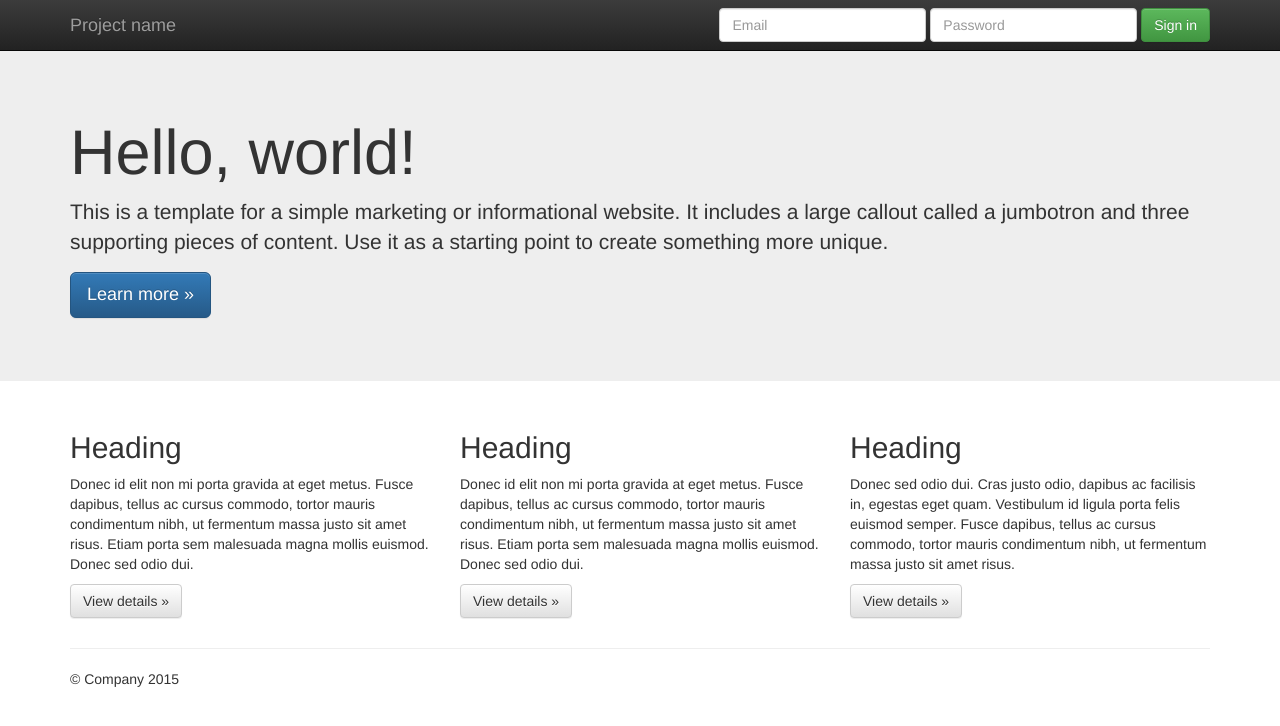
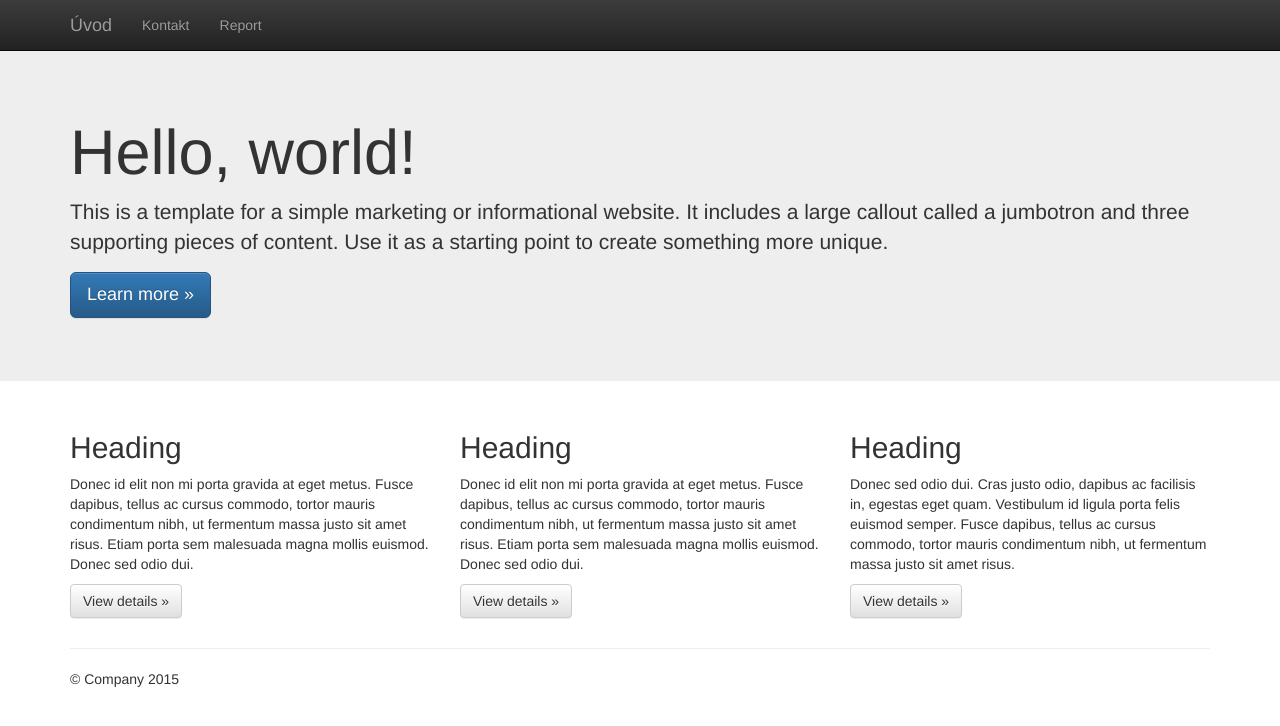
Before and after one commit to davidmichalik/bootstrap_pokus-, a website: page public_html/index.html in a window 1280 px wide. Drawn offline with nearby package versions, Linux system fonts and the light colour scheme.

Commit message:
pridana navigacia

```diff
--- a/public_html/index.html
+++ b/public_html/index.html
@@ -36,18 +36,13 @@
             <span class="icon-bar"></span>
             <span class="icon-bar"></span>
           </button>
-          <a class="navbar-brand" href="#">Project name</a>
+          <a class="navbar-brand" href="#">Úvod</a>
         </div>
         <div id="navbar" class="navbar-collapse collapse">
-          <form class="navbar-form navbar-right" role="form">
-            <div class="form-group">
-              <input type="text" placeholder="Email" class="form-control">
-            </div>
-            <div class="form-group">
-              <input type="password" placeholder="Password" class="form-control">
-            </div>
-            <button type="submit" class="btn btn-success">Sign in</button>
-          </form>
+          <ul class="nav navbar-nav">
+              <li><a class="">Kontakt</a></li>
+              <li><a class="">Report</a></li>
+          </ul>
         </div><!--/.navbar-collapse -->
       </div>
     </nav>
```
